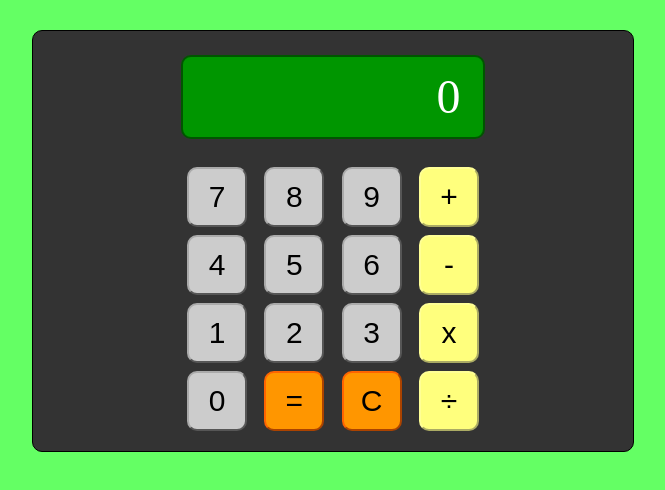
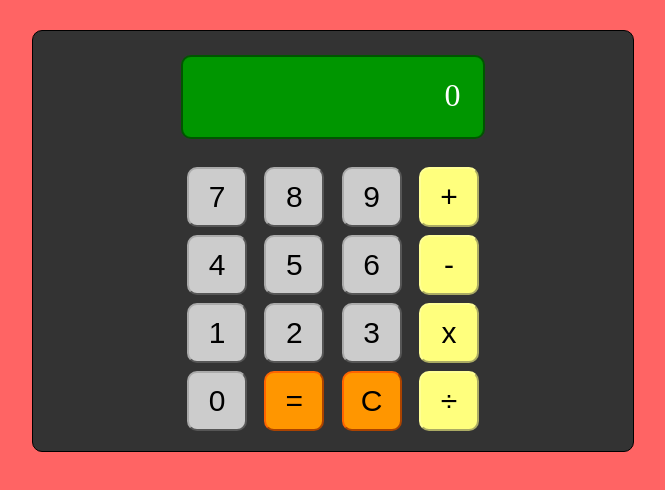
Before and after one commit to juankapalacios1997/calculator_project, a plain HTML site: page index.html in a window 1280 px wide. Shown: the whole page, without its empty margins (308-973 px from the left). Drawn offline with Linux system fonts and the light colour scheme.

Commit message:
background-color change

```diff
--- a/style.css
+++ b/style.css
@@ -1,7 +1,7 @@
 body {
     box-sizing: border-box;
     max-width: 600px;
-    background-color: rgb(100, 255, 100);
+    background-color: rgb(255, 100, 100);
     margin: 0 auto;
 }
 
@@ -29,11 +29,11 @@ body {
 }
 
 .input {
-    padding-top: 12px;
+    padding-top: 20px;
     width: 85%;
     height: 80%;
     margin: auto;
-    font-size: 48px;
+    font-size: 32px;
     font-weight: lighter;
     text-align: right;
 }
```
